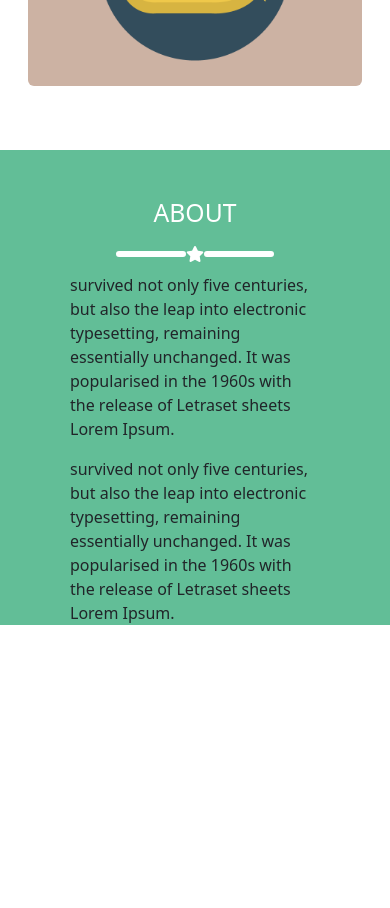
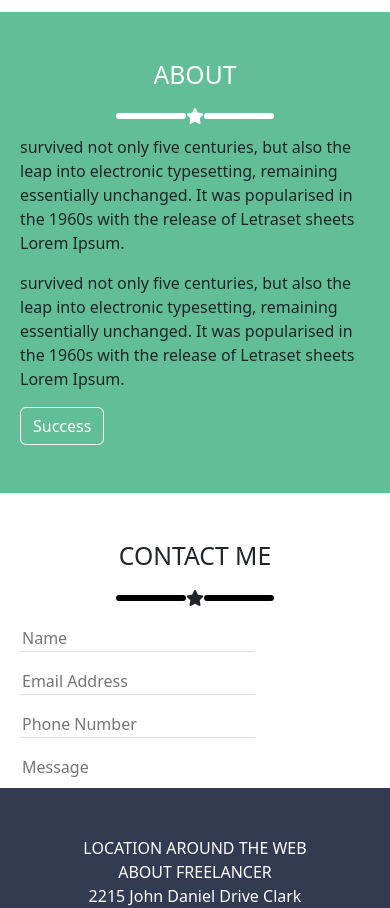
Before and after one commit to RiccardoMartella/html-css-bootstrap-freelancer, a plain HTML site: page index.html in a window 390 px wide. Shown: the part 2260-3168 px from the top of the page. Before the commit the page ends 2901 px from the top, so only its background shows below. Drawn offline with nearby package versions, Linux system fonts and the light colour scheme.

Commit message:
contact me(mobile)

```diff
--- a/assets/css/style.css
+++ b/assets/css/style.css
@@ -29,7 +29,3 @@ hr {
 .hr-black {
   border: 3px solid black;
 }
-
-.width-100 {
-  width: 100%;
-}
--- a/index.html
+++ b/index.html
@@ -50,7 +50,7 @@
     <!-- avatar -->
     <section class="bg-green text-center">
       <div class="container">
-        <img style="width: 100%" src="assets/img/avatar.svg" alt="" />
+        <img style="height: 250px" src="assets/img/avatar.svg" alt="" />
         <h2 class="text-white">START BOOTSTRAP</h2>
         <div class="d-flex justify-content-center align-items-center">
           <hr />
@@ -120,7 +120,7 @@
       </div>
     </section>
     <!-- paragrafo -->
-    <section class="bg-green mt-5">
+    <section class="bg-green mt-5 pb-5">
       <div class="container text-center pt-5">
         <h2 class="text-white">ABOUT</h2>
         <div class="d-flex justify-content-center align-items-center">
@@ -129,22 +129,74 @@
           <hr />
         </div>
       </div>
-      <div class="row-cols-2 mx-auto" style="width: 250px">
-        <div class="width-100">
+      <div class="row-cols-2 mx-auto" style="width: 350px">
+        <div class="w-100">
           <p>
             survived not only five centuries, but also the leap into electronic
             typesetting, remaining essentially unchanged. It was popularised in
             the 1960s with the release of Letraset sheets Lorem Ipsum.
           </p>
         </div>
-        <div class="width-100">
+        <div class="w-100">
           <p>
             survived not only five centuries, but also the leap into electronic
             typesetting, remaining essentially unchanged. It was popularised in
             the 1960s with the release of Letraset sheets Lorem Ipsum.
           </p>
+          <div class="d-flex j">
+            <button
+              type="button"
+              class="border-white text-white t-3 btn ng-transparent"
+            >
+              Success
+            </button>
+          </div>
         </div>
       </div>
     </section>
+    <!-- contatti -->
+    <section>
+      <div class="container text-center pt-5">
+        <h2>CONTACT ME</h2>
+        <div class="d-flex justify-content-center align-items-center">
+          <hr class="hr-black" />
+          <i class="fa-solid fa-star"></i>
+          <hr class="hr-black" />
+        </div>
+      </div>
+      <div class="row-cols-2 mx-auto" style="width: 350px">
+        <div class="w-100">
+          <input
+            class="border-0 border-bottom border-gray my-2"
+            type="text"
+            placeholder="Name"
+          />
+          <input
+            class="border-0 border-bottom border-gray my-2"
+            type="text"
+            placeholder="Email Address"
+          />
+          <input
+            class="border-0 border-bottom border-gray my-2"
+            type="text"
+            placeholder="Phone Number"
+          />
+          <input
+            class="border-0 border-gray my-2"
+            type="text"
+            placeholder="Message"
+          />
+        </div>
+        <div class="w-100"></div>
+      </div>
+    </section>
+    <!-- social -->
+    <footer class="mx-auto w-100 bg-grey">
+      <div class="container text-center pt-5 w-75">
+        <h7 class="text-white">LOCATION AROUND THE WEB ABOUT FREELANCER</h7
+        ><br />
+        <h7 class="text-white"> 2215 John Daniel Drive Clark </h7>
+      </div>
+    </footer>
   </body>
 </html>
```
